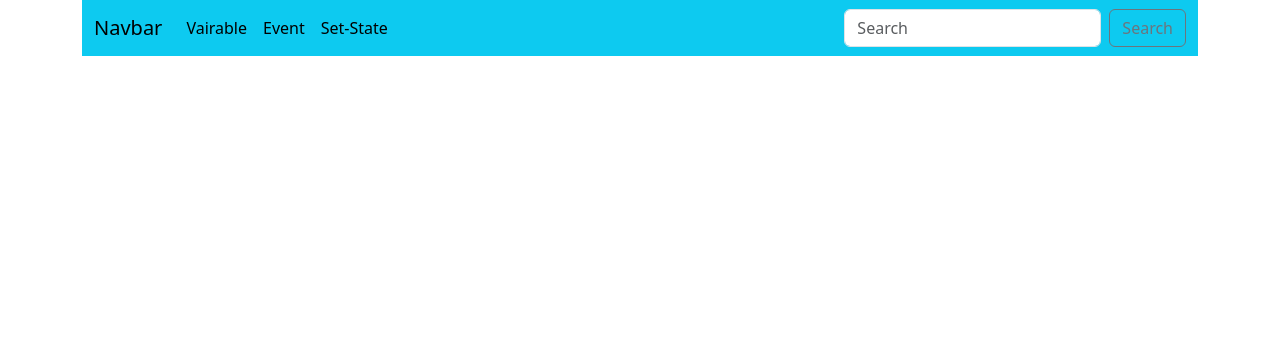
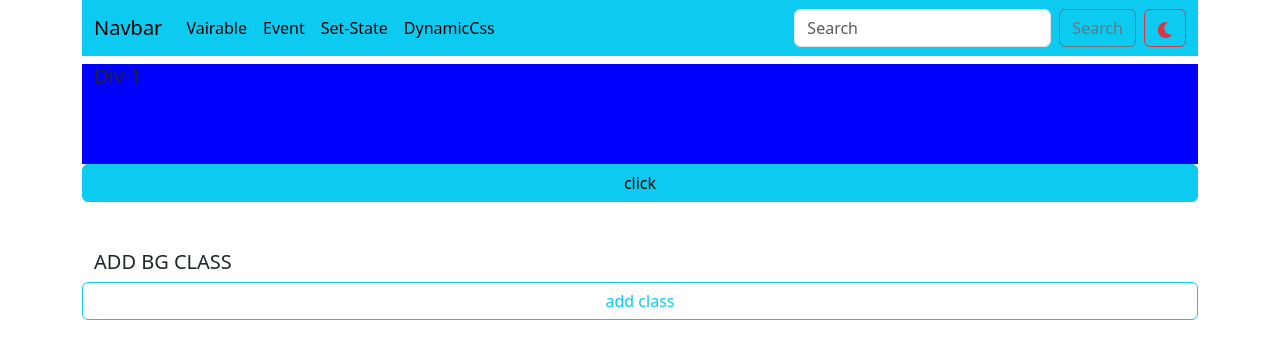
Before and after one commit to Rushikengar8686/React, a React (Create React App) app in the folder reactcourse/: page /DynamicCss in a window 1280 px wide. Shown: the top 358 px of the page. Built offline with nearby package versions, Linux system fonts and the light colour scheme.

Commit message:
Dynamic Css topic complete

```diff
--- a/reactcourse/src/App.js
+++ b/reactcourse/src/App.js
@@ -1,11 +1,21 @@
+import { FaMoon } from "react-icons/fa";
+import DynamicCss from "./DynamicCss/DynamicCss";
 import Event from "./Topics/Event";
 import SetState from "./Topics/SetState";
 import Variables from "./Topics/Variables";
 import { BrowserRouter, Link, Route, Routes } from 'react-router-dom'
+import { useState } from "react";
 function App() {
+
+
+  const [backroundColor,setBackground] = useState(false)
+  const changeBackground = ()=>{
+    setBackground(!backroundColor)
+
+  }
   return (
-    <div>
-      <div className="container">
+    <div style={{backgroundColor:backroundColor ? "#6e9691": "white"}} >
+      <div className="container" >
         <BrowserRouter>
           <nav className="navbar navbar-expand-lg navbar-light bg-info">
             <div className="container-fluid">
@@ -24,10 +34,15 @@ function App() {
                    <li className="nav-item">
                     <Link className="nav-link active" to="SetState">Set-State</Link>
                    </li>
+                   <li className="nav-item">
+                    <Link className="nav-link active" to="DynamicCss">DynamicCss</Link>
+                   </li>
                 </ul>
                 <form className="d-flex">
                   <input className="form-control me-2" type="search" placeholder="Search" aria-label="Search" />
-                  <button className="btn btn-outline-secondary" type="submit">Search</button>
+                  <button className="btn btn-outline-secondary me-2" type="submit">Search</button>
+                  <button type="button" className='btn btn-outline-danger' onClick={changeBackground}><FaMoon></FaMoon></button>
+
                 </form>
               </div>
             </div>
@@ -36,6 +51,7 @@ function App() {
             <Route path="/" element={<Variables></Variables>}></Route>
             <Route path="Event" element={<Event></Event>}></Route>
             <Route path="SetState" element={<SetState></SetState>}></Route>
+            <Route path = "DynamicCss" element={<DynamicCss></DynamicCss>}></Route>
 
           </Routes>
         </BrowserRouter>
--- /dev/null
+++ b/reactcourse/src/DynamicCss/DynamicCss.js
@@ -0,0 +1,42 @@
+import React, { useState } from 'react';
+
+const DynamicCss = () => {
+    // Task:
+    // Create a button that changes Div  background color when clicked.
+    // Clicking again should revert it to the original color.
+    const [newbackgroundColor,setnewBackground] = useState(false)
+    const changeBackgroundToGreen =()=>{
+        setnewBackground(!newbackgroundColor)
+    }
+
+    // ADD DYNAMIC CLASSNAME
+    const [className,setClassName]  = useState('')
+
+    const addClasNAme = (className) =>{
+        setClassName(className)
+    }
+
+
+    return (
+        <div>
+            <div className="container">
+                <div className="row  mt-2">
+                    <div className="col-12" onMouseEnter={changeBackgroundToGreen} style={{backgroundColor:newbackgroundColor ? "Red":"Blue","height":"100px"}}>
+                      <h5>Div-1</h5>
+                    </div>
+                    <button type="button" className='btn btn-info' onClick={changeBackgroundToGreen}>click</button>
+                </div>
+                <div className="row mt-5">
+                    <div className={`col-6 ${className}`}>
+                        <h5>ADD BG CLASS</h5>
+                    </div>
+                    <button type="button" className="btn btn-outline-info" onClick={()=> {addClasNAme("text-primary")}}>add class</button>
+
+                </div>
+            </div>
+        </div>
+    );
+};
+
+
+export default DynamicCss;
```
